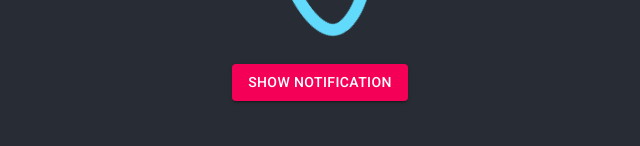
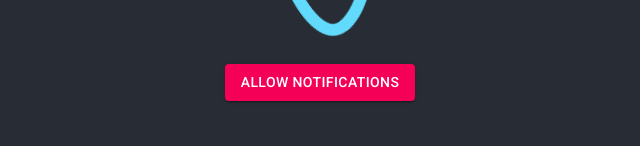
Before and after one commit to Feralamillo/pwa, a React (Create React App) app: page / in a window 1280 px wide. Shown: the part 411-557 px from the top of the page, without its empty margins (320-960 px from the left). Built offline with nearby package versions, Linux system fonts and the light colour scheme.

Commit message:
[PWA] notifications update text

```diff
--- a/src/App.tsx
+++ b/src/App.tsx
@@ -72,7 +72,7 @@ function App() {
           color='secondary'
           onClick={createNotification}
         >
-          Show Notification
+          Allow Notifications
         </Button>
         <h1>4</h1>
       </header>
```
